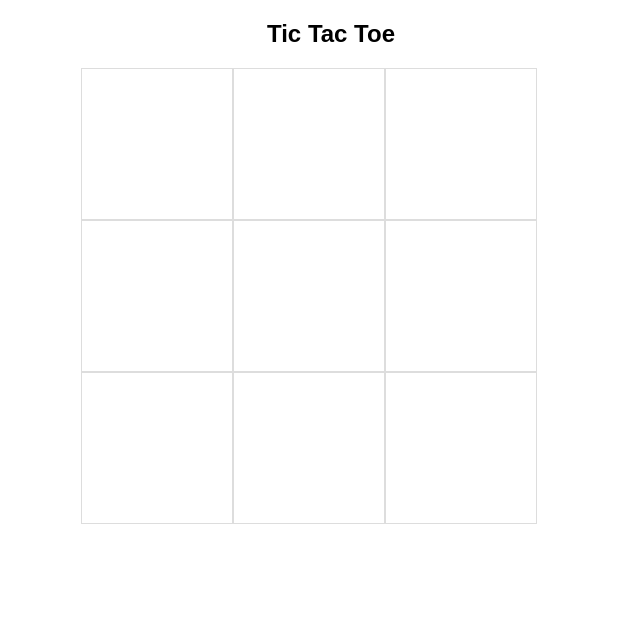
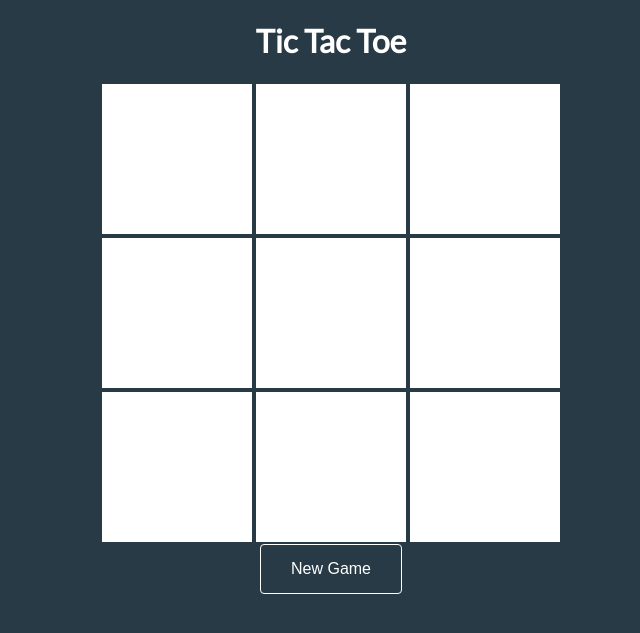
Before and after one commit to anyu/js-tic-tac-toe, a PHP site: page / in a window 1280 px wide. Shown: the top 633 px of the page, without its empty margins (309-949 px from the left). Run offline with PHP 8.4, Linux system fonts and the light colour scheme.

Commit message:
Added styling

```diff
--- a/game.js
+++ b/game.js
@@ -24,10 +24,10 @@ function init() {
         checkCols();
         checkDiagonals();
         checkCatsGame();
-        declareResult();
     }
 
     function endGame() {
+        declareResult();
         clearInterval(gameLoop);
     };
 
@@ -67,14 +67,11 @@ function init() {
             }
             if (rowSum == 3) {
                 winner = 1;
-                console.log("checkRows winner: " + winner);
-                // declareResult(1);
                 endGame();
             }
 
             if (rowSum == 12) {
                 winner = 2;
-                // declareResult(2);
                 endGame();
             }
             rowSum = 0;
@@ -135,15 +132,20 @@ function init() {
     }
 
     function declareResult() {
+
+        var displayMsg = document.getElementById('resultMsg');
+
         if (winner == 0) {
-            alert("Cat's game");
+            msg = document.createTextNode("Cat's game!");
         }
         else if (winner == 1) {
-            alert("Winner is X");
+            msg = document.createTextNode("Player X is the winner!");
         }
         else if (winner == 2) {
-            alert("Winner is O");
+            msg = document.createTextNode("Player O is the winner!");
         }
+        displayMsg.appendChild(msg);
+
     }
 
     // must be a more elegant way to do this...
@@ -201,6 +203,9 @@ function init() {
         }
     }
 
+    document.getElementById('restart').onclick = function() {
+       location.reload();
+    }
 }
 
 init();
--- a/index.html
+++ b/index.html
@@ -5,13 +5,17 @@
 		<meta name = "viewport" content = "width=device-width, initial-scale=1.0, user-scalable=yes">
 
 		<title>Tic Tac Toe</title>
+
+		<link href="https://fonts.googleapis.com/css?family=Lato" rel="stylesheet">
+
 		<link rel="stylesheet" type="text/css" href="style.css">
 
 	</head>
 
 	<body>
-		<h2>Tic Tac Toe</h2>
 		<div id = "outer-container">
+			<h1>Tic Tac Toe</h2>
+
 			<div class = "square" id = "square1"></div>
 			<div class = "square" id = "square2"></div>
 			<div class = "square" id = "square3"></div>
@@ -23,6 +27,8 @@
 			<div class = "square" id = "square7"></div>
 			<div class = "square" id = "square8"></div>
 			<div class = "square" id = "square9"></div>
+			<div id = "resultMsg"></div>
+			<button id = "restart">New Game</button>
 		</div>
 
 		<script src = "game.js"></script>
--- a/style.css
+++ b/style.css
@@ -1,6 +1,41 @@
-h2 {
-	font-family: Arial, sans-serif;
+body {
+	background: #293a47;
+	font-family: 'Lato', sans-serif;
+	color: white;
+}
+
+h1 {
 	text-align: center;
+}
+
+#resultMsg {
+	font-size: 16px;
+	display: inline-block;
+	margin-top: 20px;
+	margin-bottom: 20px;
+}
+
+button#restart {
+	cursor: pointer;
+	font-size: 16px;
+    text-align: center;
+    text-decoration: none;
+    padding: 15px 30px;
+    margin-top: 50px;
+    margin: auto;
+   	border-radius: 4px;
+	color: white;
+	background-color: #293a47;
+    border: 1px solid white;
+	display: block;
+	-webkit-transition-duration: 0.2s;
+    transition-duration: 0.2s;
+}
+
+button#restart:hover {
+	background-color: white;
+    color: #293a47;
+    border: 1px solid #293a47;
 }
 
 #grid {
@@ -11,20 +46,34 @@ h2 {
 }
 
 #outer-container {
-	width: 500px;
+	width: 463px;
 	margin: auto;
+	text-align: center;
+	margin-bottom: 50px;
 }
 
 .square {
+	background: white;
 	position: relative;
 	width: 150px;
 	height: 150px;
-	border: 1px solid #dddddd;
+	margin: 2px;
+	float: left;
+	cursor: pointer;
+	-webkit-transition-duration: 0.2s;
+    transition-duration: 0.2s;
+}
+
+.square:hover {
+	background: #feffea;
+	position: relative;
+	width: 150px;
+	height: 150px;
+	margin: 2px;
 	float: left;
 }
 
 .symbol {
-	font-family: Arial, sans-serif;
 	font-size: 70px;
 	font-weight: bold;
 	text-align: center;
@@ -33,9 +82,9 @@ h2 {
 }
 
 .x {
-	color: black;
+	color: #456177;
 }
 
 .o {
-	color: red;
+	color: #774548;
 }
```
